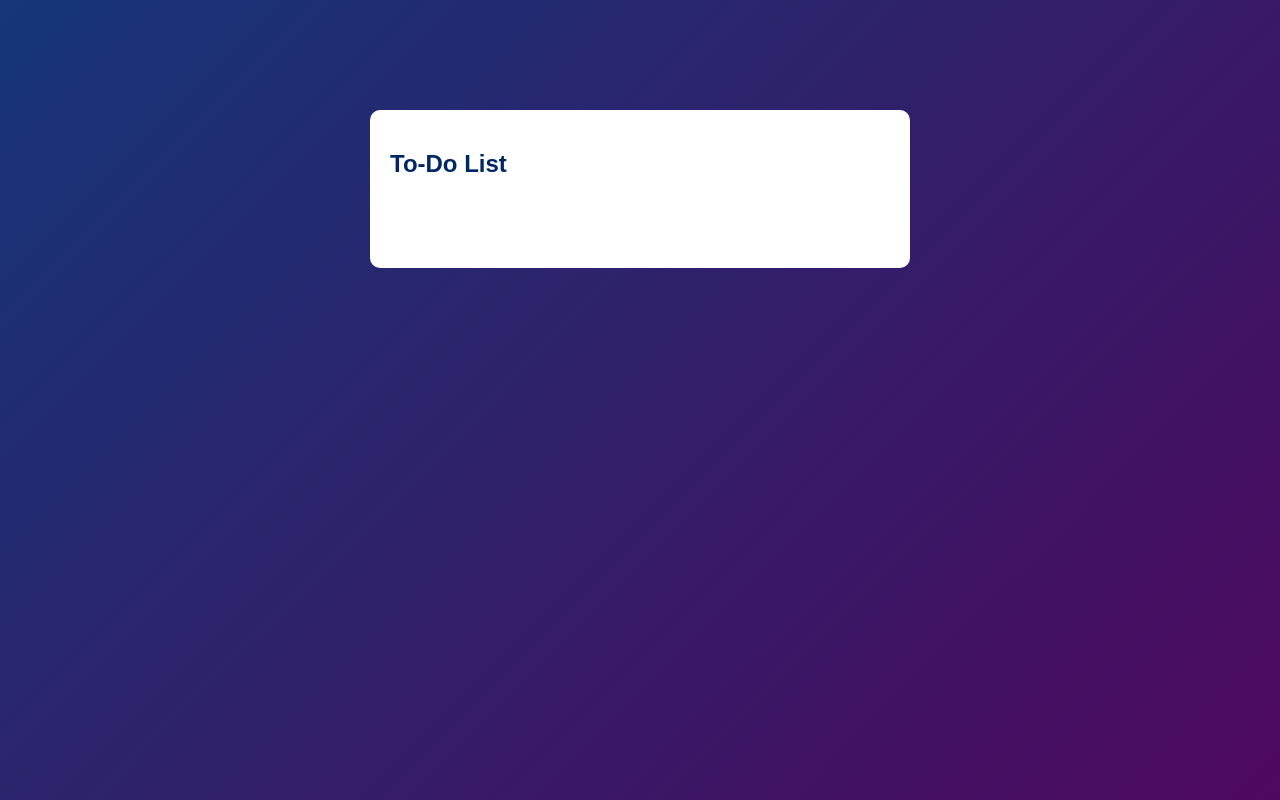
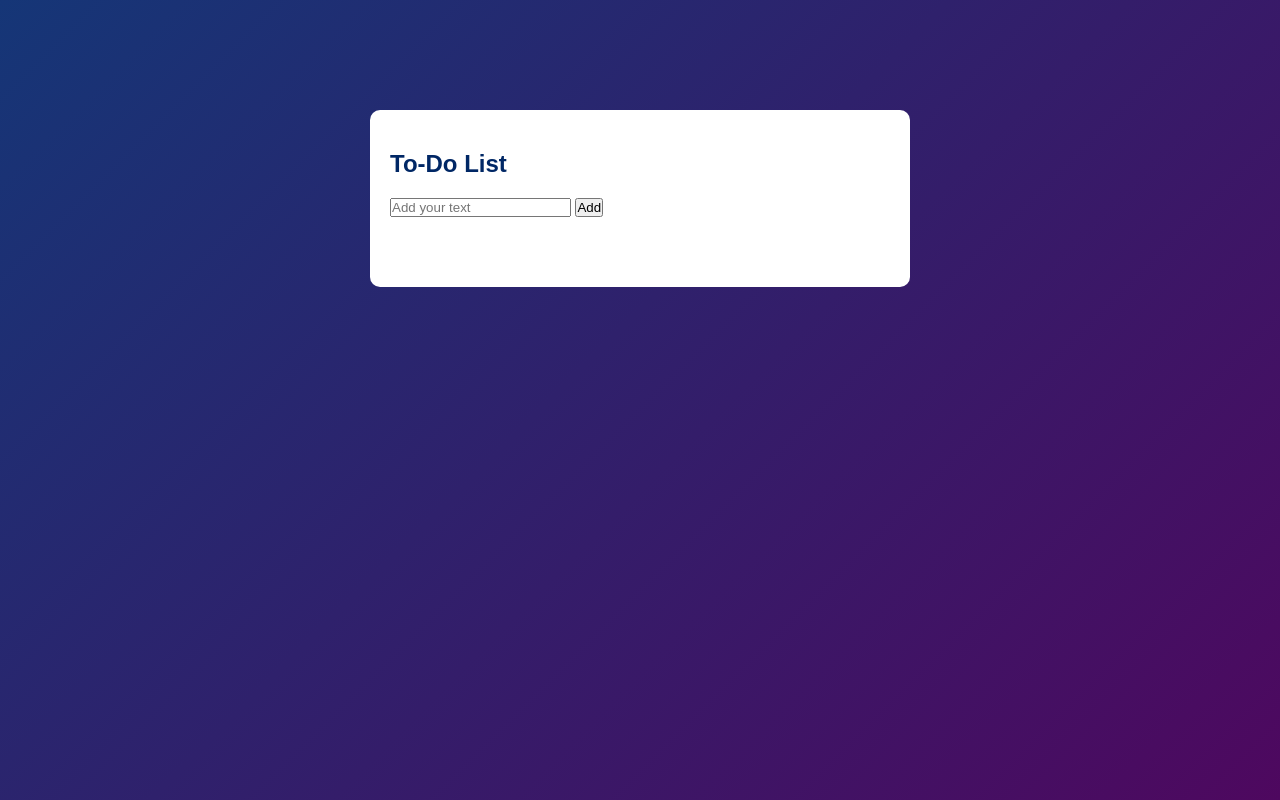
Before and after one commit to icxd3/todo-js, a plain HTML site: page index.html in a window 1280 px wide. Drawn offline with Linux system fonts and the light colour scheme.

Commit message:
add: input box added on html

```diff
--- a/index.html
+++ b/index.html
@@ -10,6 +10,10 @@
     <div class="container">
       <div class="todo-app">
         <h2>To-Do List</h2>
+        <div class="row">
+          <input type="text" id="input-box" placeholder="Add your text" />
+          <button>Add</button>
+        </div>
       </div>
     </div>
   </body>
```
